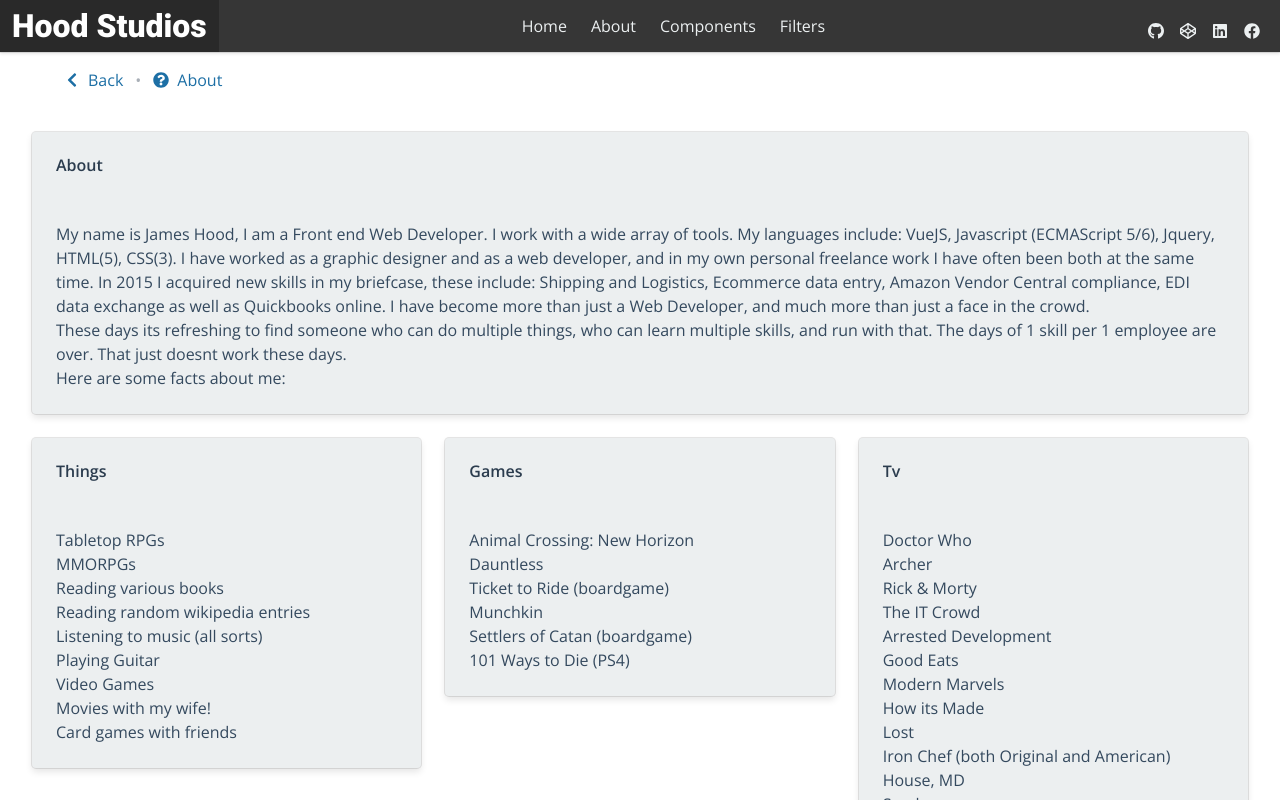
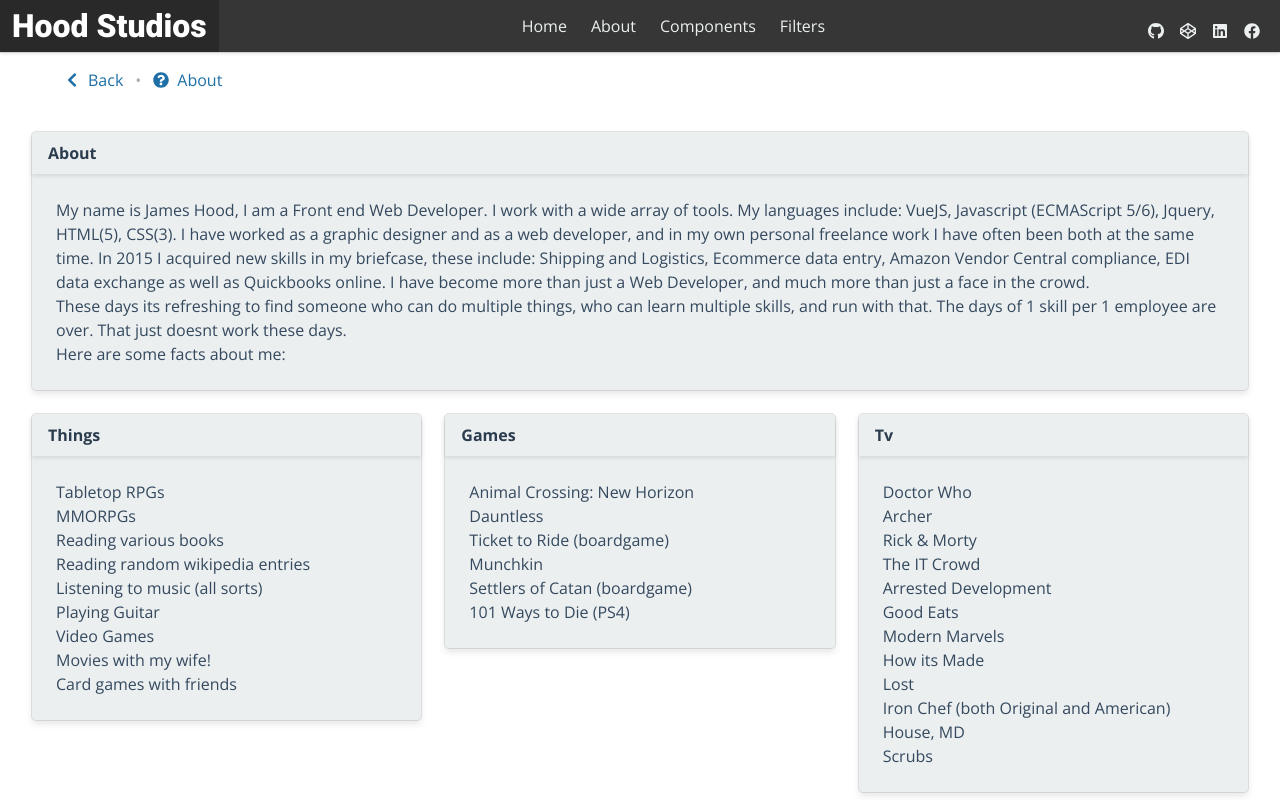
Before and after one commit to jameshood118/projects, a Vue app: page /#/ in a window 1280 px wide. Both pictures are taken after a click on the link "About". Shown: the top 800 px of the page. Built offline with nearby package versions, Linux system fonts and the light colour scheme.

Commit message:
tweaks to cards on home and about

```diff
--- a/src/views/About.vue
+++ b/src/views/About.vue
@@ -4,9 +4,9 @@
     <div class="columns is-multiline">
       <div class="column is-12">
         <div class="card">
-          <div class="card-content">
-            <p class="title is-6">About</p>
-          </div>
+          <header class="card-header">
+            <p class="card-header-title title is-6">About</p>
+          </header>
           <div class="card-content">
             <p>
               My name is James Hood, I am a Front end Web Developer. I work with
@@ -36,9 +36,11 @@
         :key="index"
       >
         <div class="card">
-          <div class="card-content">
-            <p class="title is-6 is-capitalized">{{ index }}</p>
-          </div>
+          <header class="card-header">
+            <p class="card-header-title title is-6 is-capitalized">
+              {{ index }}
+            </p>
+          </header>
           <div class="card-content">
             <ul v-for="list in bio" :key="list.item">
               <li v-if="index != 'writings'">{{ list.item }}</li>
--- a/src/views/Home.vue
+++ b/src/views/Home.vue
@@ -7,9 +7,9 @@
     </section>
     <section class="section">
       <div class="card">
-        <div class="card-content">
-          <p class="title is-6">{{ title }}</p>
-        </div>
+        <header class="card-header">
+          <p class="card-header-title title is-6">{{ title }}</p>
+        </header>
         <div class="card-content">
           <div class="content">
             <p>
@@ -41,12 +41,12 @@
           :key="items.id"
         >
           <div class="card">
-            <div class="card-content">
-              <p class="title is-6">
+            <header class="card-header">
+              <p class="card-header-title title is-6">
                 {{ items.title }} -
                 <time :datetime="items.date">{{ items.date }}</time>
               </p>
-            </div>
+            </header>
             <div class="card-content">
               <div class="content" v-html="items.message"></div>
             </div>
```
